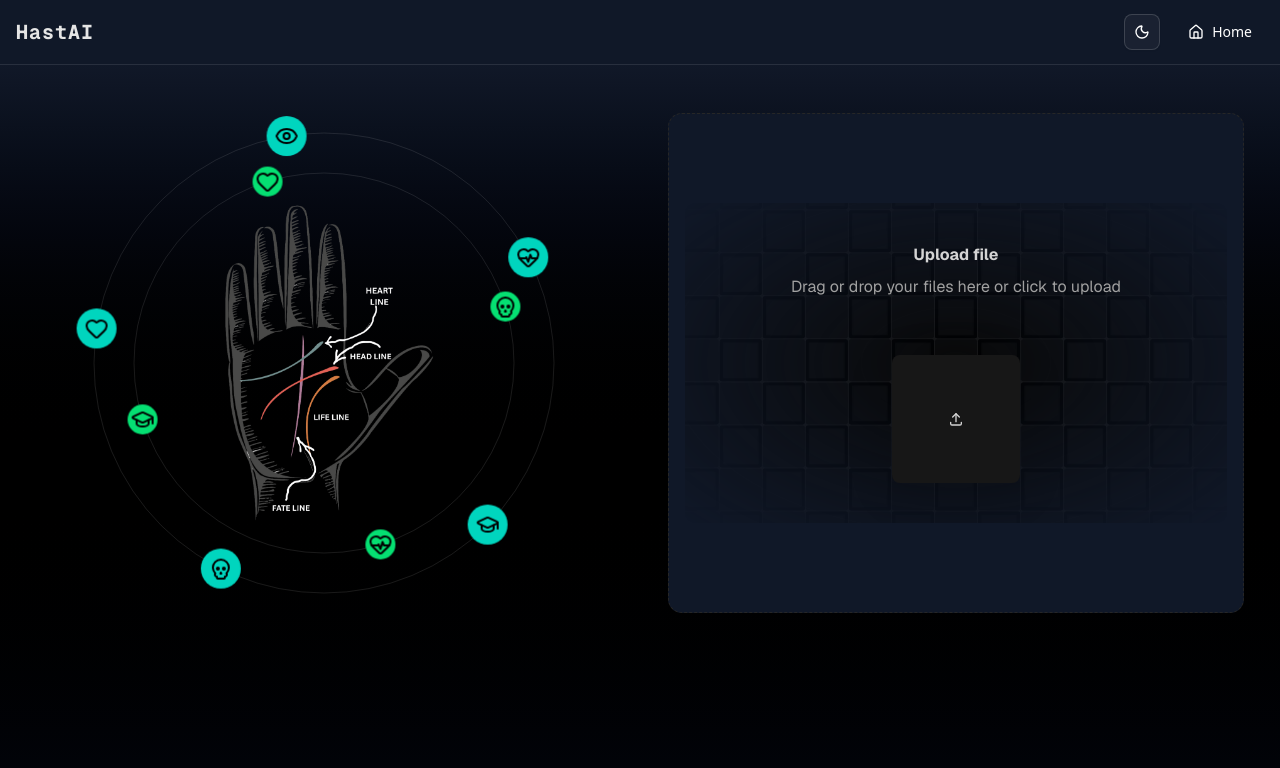
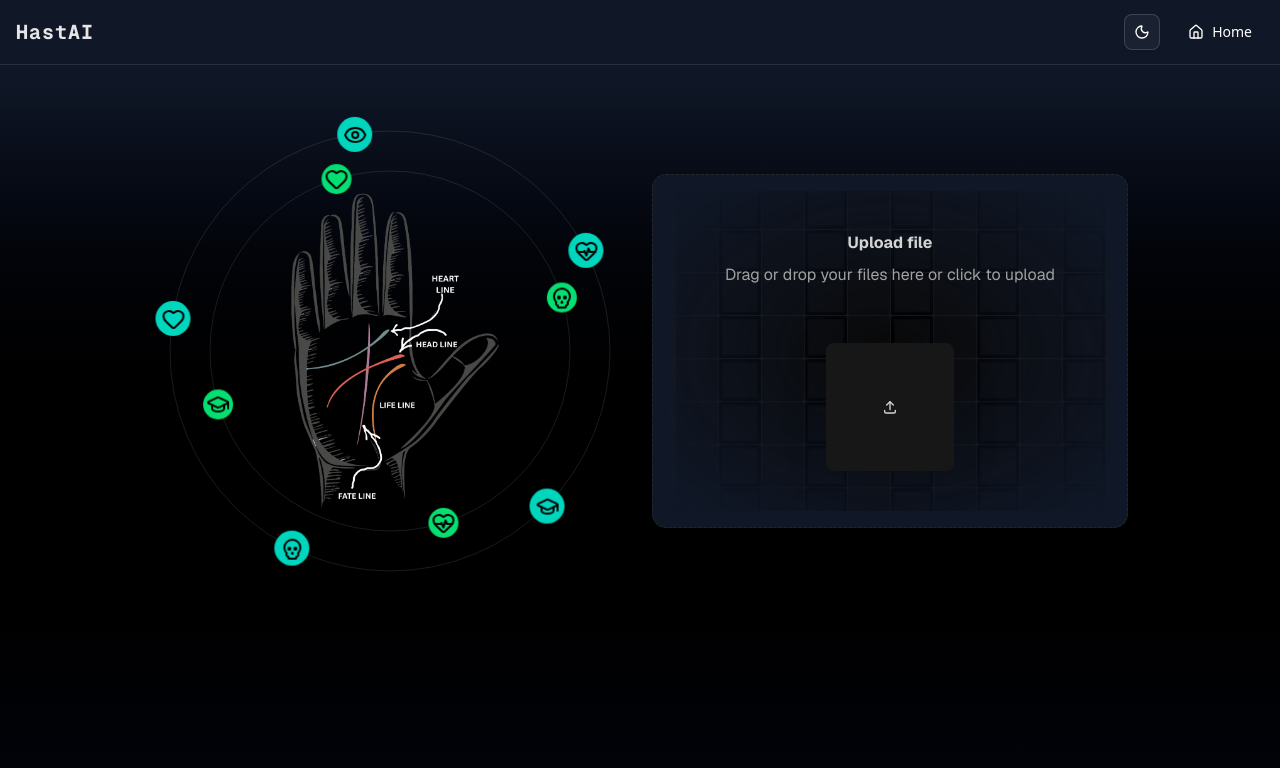
Before and after one commit to Adamya-Gupta/HastAI-PalmReader, a Next.js app: page /readings in a window 1280 px wide. Shown: the top 768 px of the page. Built offline with nearby package versions, Linux system fonts and the light colour scheme.

Commit message:
reading page corrections

```diff
--- a/src/app/layout.tsx
+++ b/src/app/layout.tsx
@@ -3,8 +3,7 @@ import { Geist, Geist_Mono } from "next/font/google";
 import "./globals.css";
 import { ThemeProvider } from "@/components/theme-provider"
 import Navbar from "./_components/Navbar";
-import HandModel from "./_components/HandModel";
-import Image from "next/image";
+
 
 const geistSans = Geist({
   variable: "--font-geist-sans",
@@ -17,8 +16,8 @@ const geistMono = Geist_Mono({
 });
 
 export const metadata: Metadata = {
-  title: "Create Next App",
-  description: "Generated by create next app",
+  title: "HastAI",
+  description: "Palm reading website, created by Adamya Gupta",
 };
 
 export default function RootLayout({
@@ -39,8 +38,6 @@ export default function RootLayout({
           disableTransitionOnChange
         >
 
-
-
           <Navbar />
 
           <main >
@@ -52,15 +49,3 @@ export default function RootLayout({
     </html>
   );
 }
-
-{/* <main className="py-8">
-
-                <div className="max-w-7xl mx-auto px-4">
-                  <div className="grid grid-cols-1 lg:grid-cols-12 gap-6">
-                    <div className="hidden lg:block lg:col-span-3">
-                      <HandModel />
-                    </div>
-                    <div className="lg:col-span-9">{children}</div>
-                  </div>
-                </div>
-              </main> */}
--- a/src/app/page.tsx
+++ b/src/app/page.tsx
@@ -29,7 +29,7 @@ export default function LandingPage() {
 
 
       {/* Hero Section */}
-      <section className="flex flex-col lg:flex-row justify-between px-8 lg:py-30 max-w-7xl mx-auto h-screen">
+      <section className="flex flex-col lg:flex-row justify-between px-8 md:py-30 max-w-7xl mx-auto md:h-screen">
         {/* Text */}
         <div className="flex-1 text-center lg:text-left md:mb-12 lg:mb-0 space-y-6">
           <motion.h1
@@ -60,7 +60,7 @@ export default function LandingPage() {
       </section>
 
       {/* Features Section */}
-      <section className="py-16">
+      <section className="">
         <div className="max-w-6xl mx-auto px-8">
           <motion.h2
             initial={{ opacity: 0, scale: 0.9 }}
--- a/src/app/readings/page.tsx
+++ b/src/app/readings/page.tsx
@@ -5,8 +5,17 @@ import { FileUpload } from "@/components/ui/file-upload";
 import Image from "next/image";
 import { useTheme } from "next-themes";
 import { OrbitingCircles } from "@/components/magicui/orbiting-circles";
-import { CircleHelp, Eye, GraduationCap, Hand, Heart, HeartPulse, Skull, Smile } from "lucide-react";
-
+import {
+  CircleHelp,
+  Eye,
+  GraduationCap,
+  Hand,
+  Heart,
+  HeartPulse,
+  Skull,
+  Smile,
+  Loader2,
+} from "lucide-react";
 
 export default function Readings() {
   const [files, setFiles] = useState<File[]>([]);
@@ -23,6 +32,7 @@ export default function Readings() {
 
     try {
       setLoading(true);
+      setAiResponse(null); // clear previous response
       const response = await axios.post("/api/ai-readings", formData, {
         headers: {
           "Content-Type": "multipart/form-data",
@@ -46,6 +56,7 @@ export default function Readings() {
   const headings = [
     "Fate line",
     "Head line",
+    "Heart line",
     "Life line",
     "Career",
     "Love",
@@ -54,111 +65,68 @@ export default function Readings() {
   ];
 
   const Icons = {
-
-    eye: () => (
-      <Eye className="text-orange-600 dark:text-black"/>
-    ),
-    life: () => (
-      <HeartPulse className="text-green-600 dark:text-black" />
-    ),
-    study: () => (
-      <GraduationCap className="text-blue-600 dark:text-black"/>
-    ),
-    heart: () => (
-      <Heart className="text-red-600 dark:text-black" />
-    ),
-    fate: () => (
-      <Skull className="text-purple-600 dark:text-black"/>
-    )
+    eye: () => <Eye className="text-orange-600 dark:text-black" />,
+    life: () => <HeartPulse className="text-green-600 dark:text-black" />,
+    study: () => <GraduationCap className="text-blue-600 dark:text-black" />,
+    heart: () => <Heart className="text-red-600 dark:text-black" />,
+    fate: () => <Skull className="text-purple-600 dark:text-black" />,
   };
 
   return (
     <div
-      className={`min-h-screen ${mounted && theme === "dark"
+      className={`min-h-screen ${
+        mounted && theme === "dark"
           ? "bg-gradient-to-b from-gray-900 via-black to-gray-950 text-white"
           : "bg-gradient-to-b from-stone-200 via-white to-cyan-50 text-gray-900"
       }`}
     >
-      <div
-        className="grid grid-cols-1 lg:grid-cols-2 gap-8 px-6 py-12 max-w-7xl mx-auto"
+      <div className="flex flex-col items-center px-6 py-12 max-w-5xl mx-auto space-y-12">
+        {/* Top section: Image + Upload side by side */}
+        <div className="grid grid-cols-1 lg:grid-cols-2 gap-6 w-full items-center">
+          {/* Orbiting Circles + Image */}
+          <div className="relative flex w-full aspect-square flex-col items-center justify-center overflow-hidden">
+            {/* Outer Ring */}
+            <OrbitingCircles
+              iconSize={mounted ? (window.innerWidth < 768 ? 30 : 35) : 35}
+              radius={mounted ? (window.innerWidth < 768 ? 150 : 220) : 220}
+              className="dark:bg-teal-400 items-center"
             >
-        {/* Left Section */}
-        {/* <div className="flex items-center justify-center ">
-          {mounted && theme === "dark"?
-          (<Image
-            src="/HandLines.png"
-            alt="handimage"
-            width={300}
-            height={100}
-            className="rounded-xl  border"
-          />):(
-            <Image
-            src="/HandLines.png"
-            alt="handimage"
-            width={300}
-            height={100}
-            className="rounded-xl"/>
-          )}
-        </div> */}
-
-        {/* Middle Section */}
-
-
-        {/* Right Section */}
-        <div className="sticky top-20">
-          {loading && (
-            <p className="text-center font-semibold text-lg">
-              Loading AI Response...
-            </p>
-          )}
-
-          {!loading && aiResponse && (
-            <div className="p-4 bg-white dark:bg-black border rounded space-y-4">
-              <h3 className="text-xl font-bold mb-4 text-center">AI Palm Reading</h3>
-              {headings.map((heading) => (
-                aiResponse[heading] && (
-                  <div key={heading} className="border-b pb-2">
-                    <h4 className="font-semibold text-lg mb-1">{heading}</h4>
-                    <p className="text-sm text-gray-700 dark:text-gray-300">
-                      {aiResponse[heading]}
-                    </p>
-                  </div>
-                )
-              ))}
-            </div>
-          )}
-
-
-
-             <div className="relative flex h-[500px] w-full flex-col items-center justify-center overflow-hidden">
-                {/* Outer Circle */}
-                <OrbitingCircles iconSize={40} className="dark:bg-teal-400" radius={230} >
               <Icons.heart />
               <Icons.eye />
               <Icons.life />
               <Icons.study />
               <Icons.fate />
             </OrbitingCircles>
-                {/* <Hand /> */}
-              <div className="flex items-center justify-center ">
-          {mounted && theme === "dark"?
-          (<Image
+
+            <div className="flex items-center justify-center z-10">
+              {mounted && theme === "dark" ? (
+                <Image
                   src="/NewLines.png"
                   alt="handimage"
                   width={250}
                   height={100}
-            className="rounded-xl "
-          />):(
+                  className="rounded-xl"
+                />
+              ) : (
                 <Image
                   src="/HandLines.png"
                   alt="handimage"
                   width={250}
                   height={100}
-            className="rounded-xl"/>
+                  className="rounded-xl"
+                />
               )}
             </div>
-                {/* Inner Circle */}
-                <OrbitingCircles iconSize={30} radius={190} reverse speed={2} className="dark:bg-green-400 ">
+
+            {/* Inner Ring */}
+
+            <OrbitingCircles
+              iconSize={mounted ? (window.innerWidth < 768 ? 20 : 30) : 30}
+              radius={mounted ? (window.innerWidth < 768 ? 120 : 180) : 180}
+              reverse
+              speed={2}
+              className="dark:bg-green-400 items-center justify-center"
+            >
               <Icons.heart />
               <Icons.fate />
               <Icons.life />
@@ -166,18 +134,43 @@ export default function Readings() {
             </OrbitingCircles>
           </div>
 
-            {/* {!loading && !aiResponse && (
-            <>
-            </>
-
-          )} */}
-
-        </div>
+          {/* Upload Section */}
           <div className="w-full max-w-xl mx-auto border border-dashed bg-white dark:bg-gray-900 border-neutral-200 dark:border-neutral-800 rounded-xl p-4 flex flex-col justify-center">
             <FileUpload onChange={handleFileUpload} />
           </div>
+        </div>
 
-      </div> {/*Grid Div*/}
+        {/* Loading Spinner */}
+        {loading && (
+          <div className="flex justify-center items-center space-x-2 mt-8">
+            <Loader2 className="animate-spin w-6 h-6 text-primary" />
+            <p className="text-lg font-medium">Analyzing your palm...</p>
+          </div>
+        )}
+
+        {/* AI Response as Cards */}
+        {!loading && aiResponse && (
+          <>
+            <h3 className="text-2xl font-bold mb-4 text-center">Your Palm Reading</h3>
+            <div className="w-full grid grid-cols-1 sm:grid-cols-2 md:grid-cols-3 gap-6">
+              {headings.map(
+                (heading) =>
+                  aiResponse[heading] && (
+                    <div
+                      key={heading}
+                      className="rounded-xl border bg-stone-100 dark:bg-gray-900 border-neutral-200 dark:border-neutral-800 p-4 shadow-md"
+                    >
+                      <h4 className="font-bold text-lg mb-2 bg-red-300 dark:bg-teal-900 rounded-xl flex items-center justify-center">{heading}</h4>
+                      <p className="text-sm text-gray-900 dark:text-gray-300 font-medium">
+                        {aiResponse[heading]}
+                      </p>
+                    </div>
+                  )
+              )}
+            </div>
+          </>
+        )}
+      </div>
     </div>
   );
 }
--- a/src/configs/AiModel.tsx
+++ b/src/configs/AiModel.tsx
@@ -41,6 +41,7 @@ Leave scientific temperaments. Give readings about:
 - Fate line
 - Head line
 - Life line
+- Heart line
 - Career
 - Love
 - Future
@@ -55,6 +56,7 @@ IMPORTANT: Respond strictly in this exact JSON format:
   "Fate line": "...",
   "Head line": "...",
   "Life line": "...",
+  "Heart line":"...",
   "Career": "...",
   "Love": "...",
   "Future": "...",
```
Lines whose indentation alone changed are shown as unchanged.
